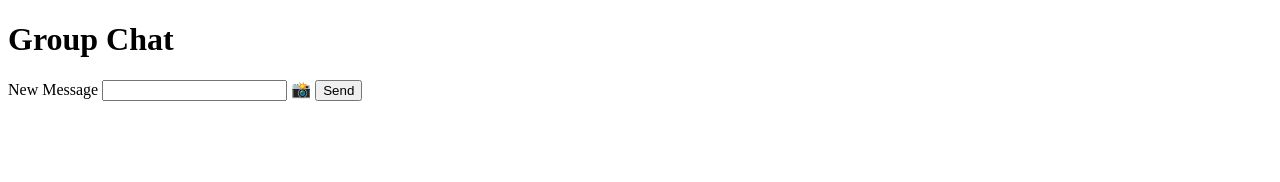
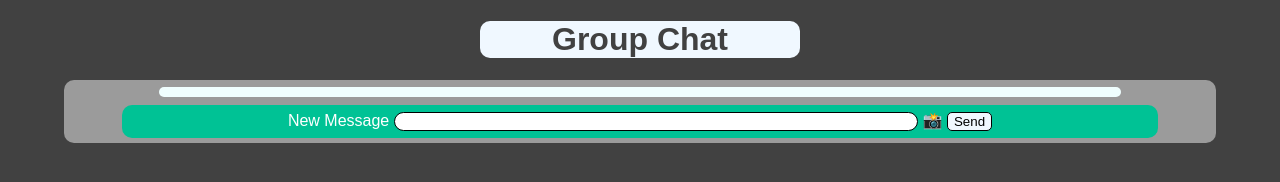
Before and after one commit to Kldpsh7/Group-Chat-app, a website: page views/chat.html in a window 1280 px wide. Drawn offline with nearby package versions, Linux system fonts and the light colour scheme; no server answers; sample sign-in values are in the browser's storage.

Commit message:
css added

```diff
--- a/app.js
+++ b/app.js
@@ -20,6 +20,7 @@ app.use(express.static(path.join(__dirname,'public')));
 
 app.use('/chat',chatRoutes);
 app.use('/user',userRoutes);
+app.use('/',(req,res)=>{res.redirect('/chat/home')});
 
 Chat.belongsTo(Group);
 Group.hasMany(Chat);
--- a/public/chat.js
+++ b/public/chat.js
@@ -46,8 +46,9 @@ function showOnScreen(data){
         chat.className='chat';
         let sender = document.createElement('span');
         sender.className='sender';
-        sender.innerHTML=item.sendername+'  >>  ';
+        sender.innerHTML="&#160&#160"+item.sendername+"&#160&#160";
         chat.appendChild(sender);
+        chat.innerHTML+="<br>";
         let messagBody = document.createElement('span');
         messagBody.className='message-body';
         messagBody.innerHTML=item.message;
@@ -84,7 +85,7 @@ async function sendMessage(e){
             const formData = new FormData();
             formData.append('file',file)
             const res = await axios.post('/chat/media',formData,{headers: {'Content-Type': 'multipart/form-data'}});
-            await axios.post('/chat/send/',{message:`<img src=${res.data.url} alt="photo" width="40%">`})
+            await axios.post('/chat/send/',{message:`<object data=${res.data.url} width="250"></object>`})
         }else{
             alert('Add message or file')
         }
@@ -131,7 +132,7 @@ async function editGroup(){
         memberList.appendChild(li);
     }
     pageEditDiv.appendChild(memberList);
-    pageEditDiv.innerHTML += `<form id="new-member-form" onsubmit="addMember(event)"><label class="label" for="name">Add New Member</label><input type="email" id="add-new-member-email-input" name="email" class="new-mamber-input" placeholder="(Registered Email-Id of User)" required><button class="new-member-btn" type="submit">ADD</button></form>`
+    pageEditDiv.innerHTML += `<form id="new-member-form" onsubmit="addMember(event)"><label class="label" for="name">Add New Member</label><br><input type="email" id="add-new-member-email-input" name="email" class="new-mamber-input" placeholder="(Registered Email-Id of User)" required><button class="new-member-btn" type="submit">ADD</button></form>`
     pageEditDiv.innerHTML+='<button onclick="doneEditing()" id="close-editing-btn">DONE</button>'
     pageHeadingDiv.appendChild(pageEditDiv);
 }
@@ -191,6 +192,6 @@ function doneEditing(){
     document.getElementById('page-heading-div').lastElementChild.remove();
 }
 
-// setInterval(()=>{
-//     loadChat()
-// },1000)
+setInterval(()=>{
+    loadChat()
+},1000)
--- /dev/null
+++ b/public/css/chat.css
@@ -0,0 +1,112 @@
+body{
+    padding: 0;
+    margin: 0;
+    text-align: center;
+    background-color: #414141;
+    color: white;
+    font-family:Arial, Helvetica, sans-serif;
+}
+.page-heading-div{
+    border-radius: 10px;
+    background-color: aliceblue;
+    width: 20rem;
+    margin: auto;
+    color: #414141;
+}
+#group-edit-button{
+    background-color: white;
+    color: #ff3b3b;
+    border: 1px solid #ff3b3b;
+    border-radius: 25px;
+    float: right;
+    margin-top: 7px;
+    margin-right: 6px;
+}
+#group-edit-button:hover{
+    background-color: #ff3b3b;
+    color: white;
+}
+.new-message{
+    background-color: #00c295;
+    border-radius: 10px;
+    margin: auto;
+    width: 90%;
+    padding-top: 5px;
+    padding-bottom: 5px;
+}
+#new-msg-label{
+    margin-top: 2px;
+}
+#fileuploadlabel{
+    margin-top: 2px;
+    margin-bottom: 15px;
+}
+.send-btn{
+    border-radius: 5px;
+    background-color: aliceblue;
+    color: black;
+    border: 1px solid black;
+    margin-top: 2px;
+}
+.send-btn:hover{
+    background-color: #15c012;
+}
+.message{
+    border-radius: 10px;
+    width:50%;
+    border: 1px solid black;
+    overflow:visible;
+    margin-bottom: 2px;
+}
+.message-div{
+    background-color: #9b9b9b;
+    width: 90%;
+    border-radius: 10px;
+    margin: auto;
+    padding-top: 2px;
+}
+.write-message-div{
+    width: 100%;
+    margin: auto;
+    padding-bottom: 5px;
+}
+.message-ul{
+    background-color: azure;
+    border-radius: 10px;
+    width: 80%;
+    margin: auto;
+    margin-top: 5px;
+    margin-bottom: 8px;
+    color: #414141;
+    list-style: none;
+    padding-top: 5px;
+    padding-bottom: 5px;
+}
+.chat{
+    background-color: #2486d6;
+    border-radius: 10px;
+    margin: auto;
+    margin-top: 5px;
+    margin-bottom: 5px;
+    color: white;
+    padding-bottom: 5px;
+    margin-right: 5px;
+    display: table;
+}
+.sender{
+    font-size: 8px;
+    background-color: #414141;
+    width: 100%;
+    float: left;
+    text-align: left;
+    padding-top: 2px;
+    margin-top: 0;
+    border-top-left-radius: 10px;
+    border-top-right-radius: 10px;
+    padding-bottom: 2px;
+}
+.message-body{
+    margin-right: 10px;
+    margin-top: 5px;
+    margin-left: 10px;
+}
--- /dev/null
+++ b/public/css/index.css
@@ -0,0 +1,91 @@
+body{
+    padding: 0;
+    margin: 0;
+    text-align: center;
+    background-color: #414141;
+    color: white;
+    font-family:Arial, Helvetica, sans-serif;
+}
+.page-heading-div{
+    border-radius: 10px;
+    background-color: aliceblue;
+    width: 20rem;
+    margin: auto;
+    color: #414141;
+}
+#logout-btn,
+#create-group-btn{
+    background-color: white;
+    color: blue;
+    border: 1px solid blue;
+    border-radius: 10px;
+    padding: 3px;
+    width: 7rem;
+    margin:5px
+}
+#logout-btn:hover,
+#new-group-btn:hover,
+#create-group-btn:hover{
+    background-color: blue;
+    border: 1px solid white;
+    color: white;
+}
+#new-group-btn{
+    background-color: white;
+    color: blue;
+    border: 1px solid blue;
+    border-radius: 10px;
+    padding: 3px;
+    width: 10rem;
+    margin:5px
+}
+.new-group-div{
+    border-radius: 10px;
+    background-color: rgb(255, 255, 255);
+    width: 40%;
+    margin: auto;
+    color: #414141;
+}
+.groups-ul{
+    border-radius: 10px;
+    background-color: rgb(255, 255, 255);
+    width: 40%;
+    margin: auto;
+    color: #414141;
+    list-style-type:none;
+    padding-top: 3px;
+    padding-bottom: 8px;
+}
+.your-groups{
+    background-color: #414141;
+    color: white;
+    border-radius: 10px;
+    margin: 10px auto;
+    width: 10rem;
+}
+li{
+    background-color: #c585fd;
+    border-radius: 10px;
+    margin:auto;
+    width: 70%;
+    font-size: 20px;
+    margin-top: 5px;
+    padding-top: 3px;
+    padding-bottom: 3px;
+}
+li:hover{
+    background-color:#e1beff;
+    cursor:grab;
+}
+#new-group-form{
+    margin-top: 8px;
+    margin-bottom: 8px;
+    padding-top: 5px;
+    padding-bottom: 5px;
+}
+#group-name{
+    border-radius: 10px;
+    border: 1px solid black;
+    width: 30%;
+    margin-left: 5px;
+}
--- /dev/null
+++ b/public/css/login.css
@@ -0,0 +1,44 @@
+body{
+    padding: 0;
+    margin: 0;
+    text-align: center;
+    background-color: #414141;
+    color: white;
+    font-family:Arial, Helvetica, sans-serif;
+}
+.page-heading-div{
+    border-radius: 10px;
+    background-color: aliceblue;
+    width: 10rem;
+    margin: auto;
+    color: #414141;
+}
+a,
+button{
+    background-color: white;
+    color: blue;
+    border: 1px solid blue;
+    border-radius: 10px;
+    padding: 3px;
+    width: 7rem;
+    margin:5px
+}
+a:hover,
+button:hover{
+    background-color: blue;
+    border: 1px solid white;
+    color: white;
+}
+.email,
+.password{
+    border-radius: 5px;
+    border: 1px solid black;
+    width: 60%;
+}
+.login-form{
+    background-color: white;
+    color: #414141;
+    border-radius: 10px;
+    width: 50%;
+    margin: auto;
+}
--- /dev/null
+++ b/public/css/signup.css
@@ -0,0 +1,46 @@
+body{
+    padding: 0;
+    margin: 0;
+    text-align: center;
+    background-color: #414141;
+    color: white;
+    font-family:Arial, Helvetica, sans-serif;
+}
+.page-heading-div{
+    border-radius: 10px;
+    background-color: aliceblue;
+    width: 10rem;
+    margin: auto;
+    color: #414141;
+}
+a,
+button{
+    background-color: white;
+    color: blue;
+    border: 1px solid blue;
+    border-radius: 10px;
+    padding: 3px;
+    width: 7rem;
+    margin:5px
+}
+a:hover,
+button:hover{
+    background-color: blue;
+    border: 1px solid white;
+    color: white;
+}
+.email,
+.password,
+.name,
+.phone{
+    border-radius: 5px;
+    border: 1px solid black;
+    width: 60%;
+}
+.signup-form{
+    background-color: white;
+    color: #414141;
+    border-radius: 10px;
+    width: 50%;
+    margin: auto;
+}
--- a/public/index.js
+++ b/public/index.js
@@ -26,6 +26,7 @@ async function getGroups(){
 function showGroupsOnScreen(data){
     const groupList = document.getElementById('groups-ul');
     groupList.innerHTML='';
+    groupList.innerHTML+='<h3 class="your-groups">Your Groups</h3>';
     for(let item of data){
         let li = document.createElement('li');
         li.id=item.id;
@@ -59,7 +60,6 @@ function logout(){
 
 async function createGroup(e){
     e.preventDefault();
-    console.log('create froup function called')
     try{
         const res = await axios.post('/chat/creategroup',{name:e.target.name.value});
         createGrpDiv.innerHTML='';
--- a/views/chat.html
+++ b/views/chat.html
@@ -5,6 +5,7 @@
     <meta name="viewport" content="width=device-width, initial-scale=1.0">
     <title>Group Chat</title>
     <script src="https://cdn.jsdelivr.net/npm/axios/dist/axios.min.js"></script>
+    <link rel="stylesheet" href="../css/chat.css">
 </head>
 <body>
     <div class="page-heading-div" id="page-heading-div">
@@ -13,16 +14,16 @@
     <div class="message-div" id="message-div">
         <ul class="message-ul" id="message-ul">
         </ul>
-    </div>
         <div class="write-message-div" id="write-message-div">
             <form onsubmit="sendMessage(event)" class="new-message" id="new-message">
-            <label for="message" class="label">New Message</label>
+                <label for="message" class="label" id="new-msg-label">New Message</label>
                 <input type="text" class="message" id="message" name="message">
-            <label for="fileupload" class="label">&#128248</label>
+                <label for="fileupload" class="label" id="fileuploadlabel">&#128248</label>
                 <input type="file" id="fileupload" name="fileupload" style="display: none;">
                 <button type="submit" class="send-btn" id="send-btn">Send</button>
             </form>
         </div>
+    </div>
 </body>
 <script src="../chat.js"></script>
 </html>
```
Also changed, not shown: views/index.html (+2 -1 lines), views/login.html (+2 -1 lines), views/signup.html (+2 -1 lines), tempScreenshot 2023-07-28 115517.png (deleted). Lines whose indentation alone changed are shown as unchanged.
